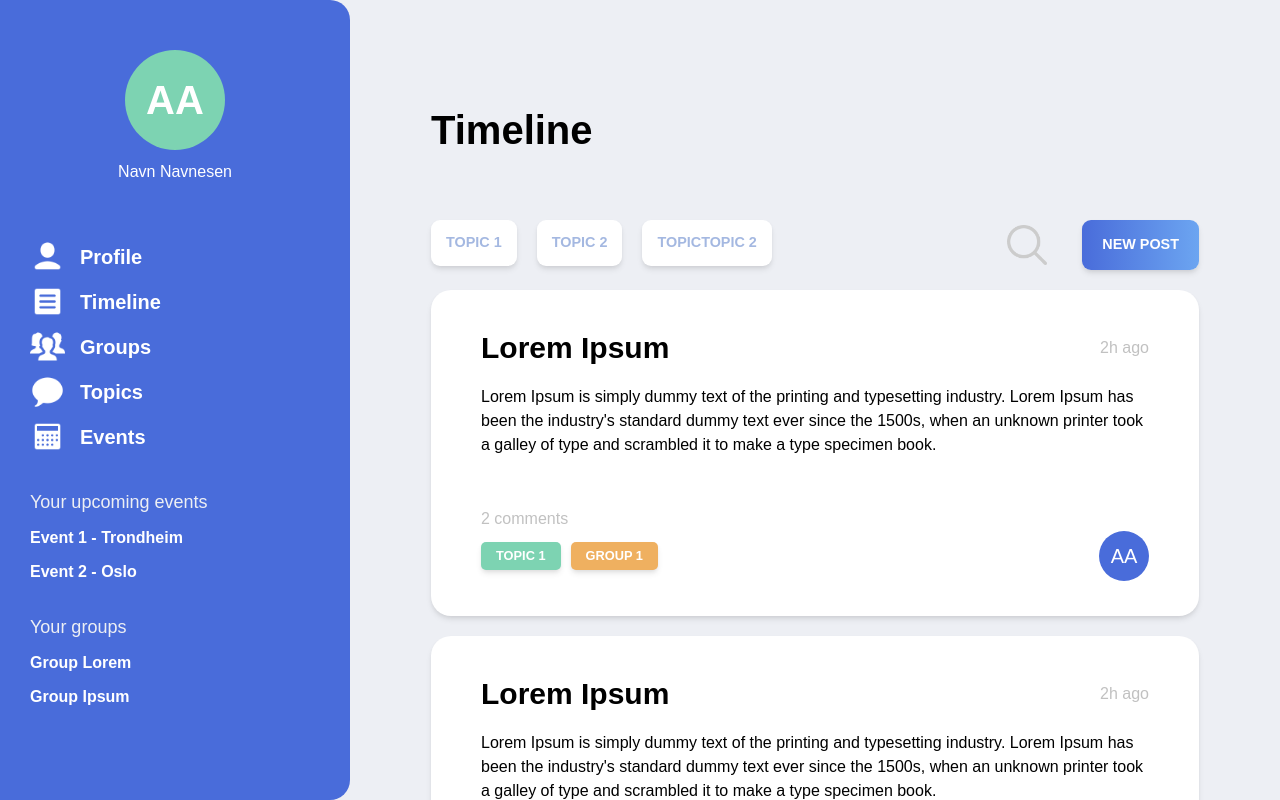
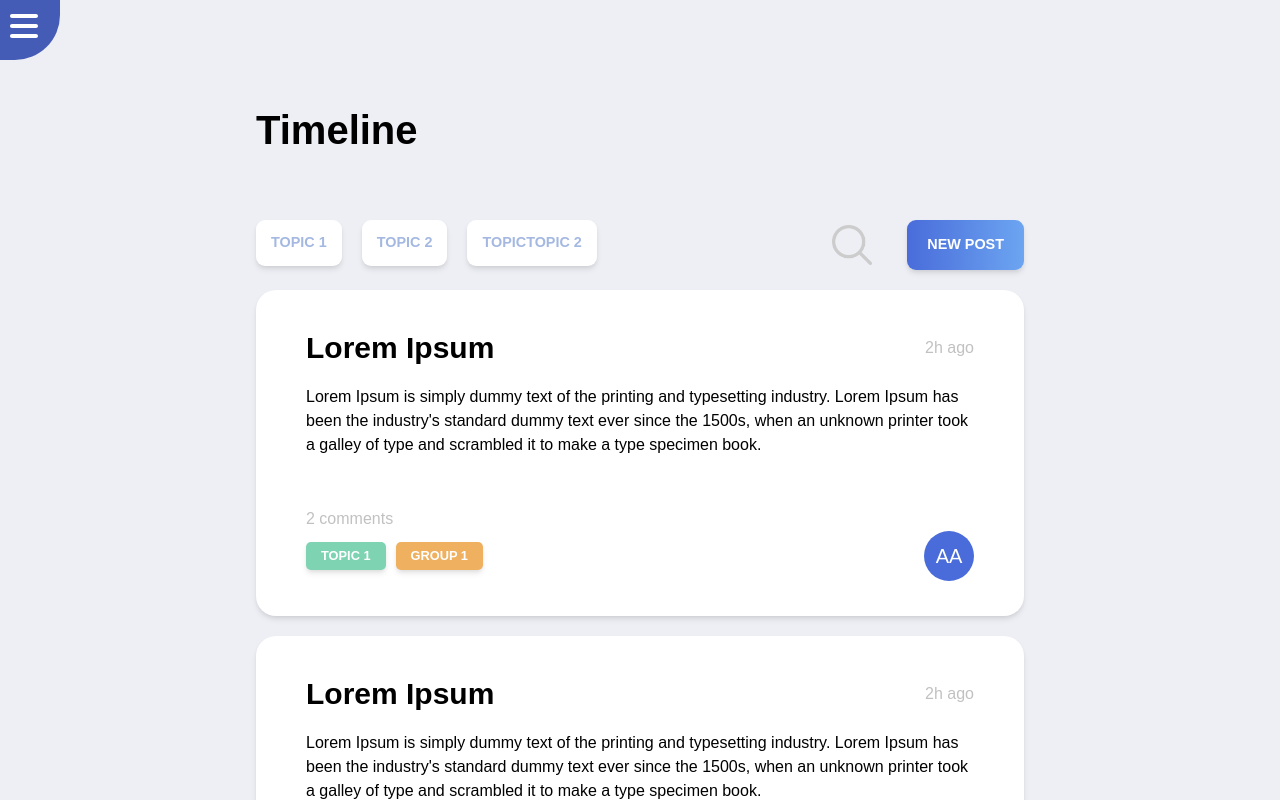
Before and after one commit to noroff-alumni-assignment-group/alumni-network, a React (Create React App) app in the folder noroff-alumni-frontend/: page / in a window 1280 px wide. Shown: the top 800 px of the page. Built offline with nearby package versions, Linux system fonts and the light colour scheme.

Commit message:
collapsable, fixed navbar

```diff
--- a/noroff-alumni-frontend/src/App.css
+++ b/noroff-alumni-frontend/src/App.css
@@ -1,9 +1,14 @@
 /* Navigation */
 
 .App {
-  display: flex;
+  /*display: grid;
+  grid-template-columns: 20% 80%;*/
   background-color: var(--bluewhite);
 }
+
+/*.App > div {
+  grid-column: 2;
+}*/
 
 
 /* ----- GLOBALS ----- */
--- a/noroff-alumni-frontend/src/components/navbar/Navbar.jsx
+++ b/noroff-alumni-frontend/src/components/navbar/Navbar.jsx
@@ -1,4 +1,4 @@
-import React from "react";
+import React, {useState} from "react";
 import "./navbar.css";
 import people from "../../assets/icons/User.png";
 import timeline from "../../assets/icons/Activity Feed.png";
@@ -6,10 +6,20 @@ import groups from "../../assets/icons/People.png";
 import topics from "../../assets/icons/Speech Bubble.png";
 import events from "../../assets/icons/Calendar.png";
 import { Link, NavLink, Outlet, Routes } from "react-router-dom";
+import {FontAwesomeIcon} from "@fortawesome/react-fontawesome";
+import { faBars } from "@fortawesome/free-solid-svg-icons";
+import { faTimes } from "@fortawesome/free-solid-svg-icons";
 
 function Navbar() {
+
+    const [collapsed, setCollapsed] = useState(true);
+
   return (
-    <div className="navbar">
+      <div className="navbar-container">
+          <button className="navbar-toggle-btn" onClick={() => setCollapsed(!collapsed)}>
+              {collapsed ? <FontAwesomeIcon icon={faBars}/> : <FontAwesomeIcon icon={faTimes}/>}
+          </button>
+        <div className={"navbar " + (collapsed ? "navbar-collapsed" : "")}>
           <div className="nav-profile-cnt">
 
                 <div className="circleprofile">
@@ -68,6 +78,7 @@ function Navbar() {
             <p>Group Ipsum </p>
           </div>
         </div>
+      </div>
   );
 }
 
--- a/noroff-alumni-frontend/src/components/navbar/navbar.css
+++ b/noroff-alumni-frontend/src/components/navbar/navbar.css
@@ -1,16 +1,62 @@
-.navbar {
+
+
+@media screen and (min-width: 1501px){
+    .navbar-toggle-btn {
+        width: 75px;
+        height: 75px;
+    }
+}
+@media screen and (max-width: 1500px){
+    .navbar-toggle-btn {
+        width: 60px;
+        height: 60px;
+    }
+}
+@media screen and (max-width: 900px){
+    .navbar-toggle-btn {
+        width: 60px;
+        height: 60px;
+    }
 }
 
 .navbar {
     height: 100vh;
     background-color: var(--blue);
-  position: sticky;
+    position: fixed;
     top: 0;
+    left: 0;
     border-radius: 20px;
     width: 370px;
     margin-left: -20px;
     padding-top: 50px;
+    overflow-x: hidden;
+    transition: width .2s ease-in-out;
+}
 
+.navbar-toggle-btn {
+    display: flex;
+    color: white;
+    background-color: var(--blue);
+    font-size: 2rem;
+    position: fixed;
+    top: 0;
+    left: 0;
+    z-index: 100;
+    border: none;
+    border-radius: 0 0 75% 0;
+    transition: .1s ease-in-out;
+}
+.navbar-toggle-btn * {
+    margin: 0 auto auto 0;
+    padding: 10px 0 0 10px;
+}
+.navbar-toggle-btn:hover {
+    cursor: pointer;
+    background-color: var(--hover-blue);
+}
+
+.navbar-collapsed {
+    width: 0 !important;
 }
 
 .nav-profile-cnt {
```
Lines whose indentation alone changed are shown as unchanged.
